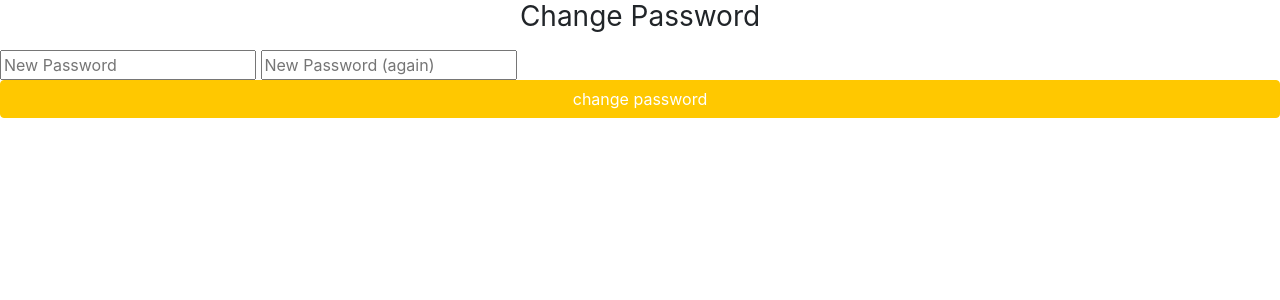
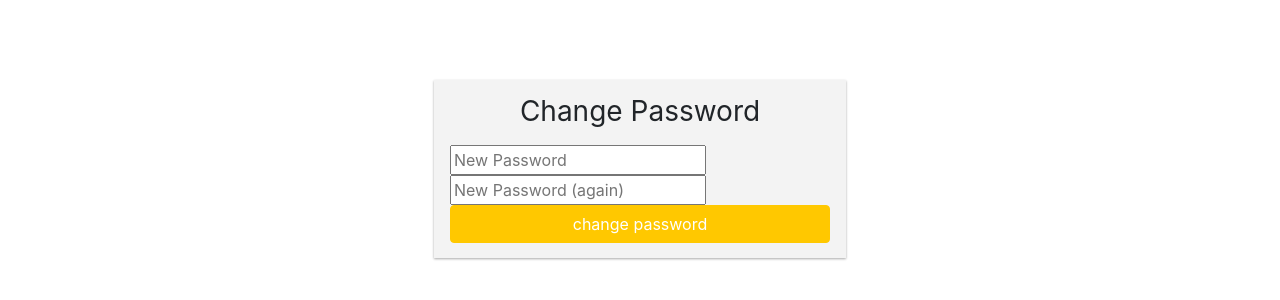
Before and after one commit to AnaStasia1331/ms4-recipe-book, a Django app: template templates/allauth/account/password_reset_from_key.html in a window 1280 px wide. Shown: the top 300 px of the page. Run offline with Django 3.2, Linux system fonts and the light colour scheme; tables that the repository leaves empty hold one stand-in row (values such as "Sample post"); the template is opened without the code that fills it: values that come from a table or form of the project are taken from there, most other values are stand-ins (such as "Sample title", 1, 10 or a date in 2020); parts of the project's set-up code (start-up, migrations or seed data) failed here and were passed over; some libraries are stand-ins or nearby versions.

Commit message:
fix the form UI of password_reset_from_key.html

```diff
--- a/templates/allauth/account/password_reset_from_key.html
+++ b/templates/allauth/account/password_reset_from_key.html
@@ -17,6 +17,7 @@
         </div>
     {% else %}
         {% if form %}
+        <div class="logreg-forms">
             <form method="POST" action="{{ action_url }}">
                 {% csrf_token %}
                 <h1 class="h3 mb-3 font-weight-normal" style="text-align: center">Change Password</h1>
@@ -24,8 +25,10 @@
                     required="" id="id_password1">
                 <input type="password" name="password2" placeholder="New Password (again)" required=""
                     id="id_password2">
-                <input class="btn btn-primary btn-block" type="submit" name="action" value="{% trans 'change password' %}"/>
+                <input class="btn btn-primary btn-block" type="submit" name="action"
+                    value="{% trans 'change password' %}" />
             </form>
+        </div>
         {% else %}
             <div style="text-align: center" class="container" >
                 <br>
```
